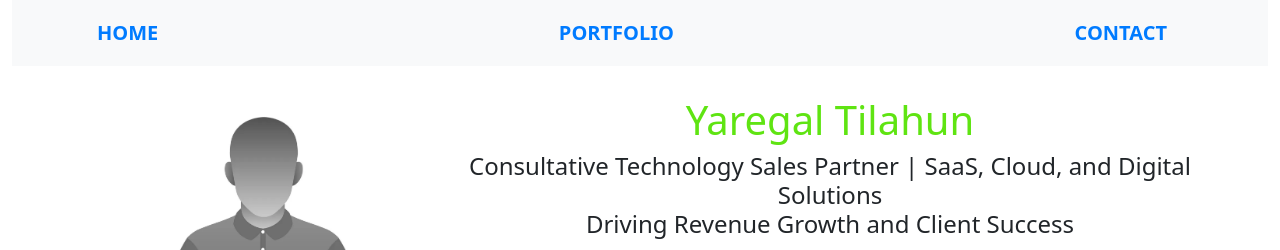
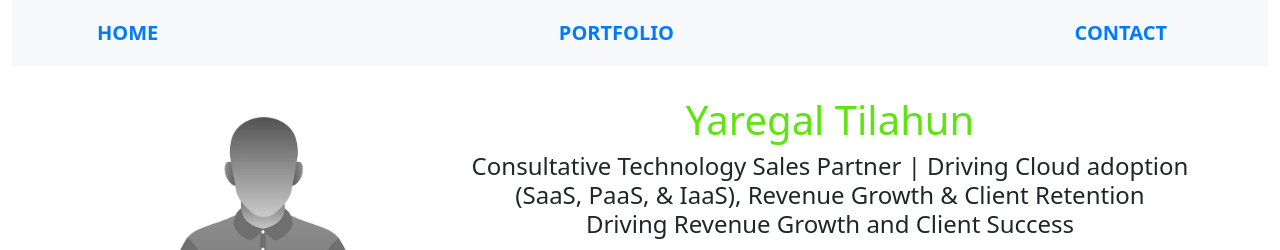
Before and after one commit to Yaregaldt/My-portfolio, a plain HTML site: page index.html in a window 1280 px wide. Shown: the top 250 px of the page. Drawn offline with nearby package versions, Linux system fonts and the light colour scheme; files whose address does not match are found by name.

Commit message:
Update index.html

```diff
--- a/index.html
+++ b/index.html
@@ -82,7 +82,7 @@
               Yaregal Tilahun
             </h1>
             <h3 style="font-size: 1.5rem;">
-              Consultative Technology Sales Partner | SaaS, Cloud, and Digital Solutions
+              Consultative Technology Sales Partner | Driving Cloud adoption (SaaS, PaaS, & IaaS), Revenue Growth & Client Retention
               <br />
               Driving Revenue Growth and Client Success
             </h3>
```
